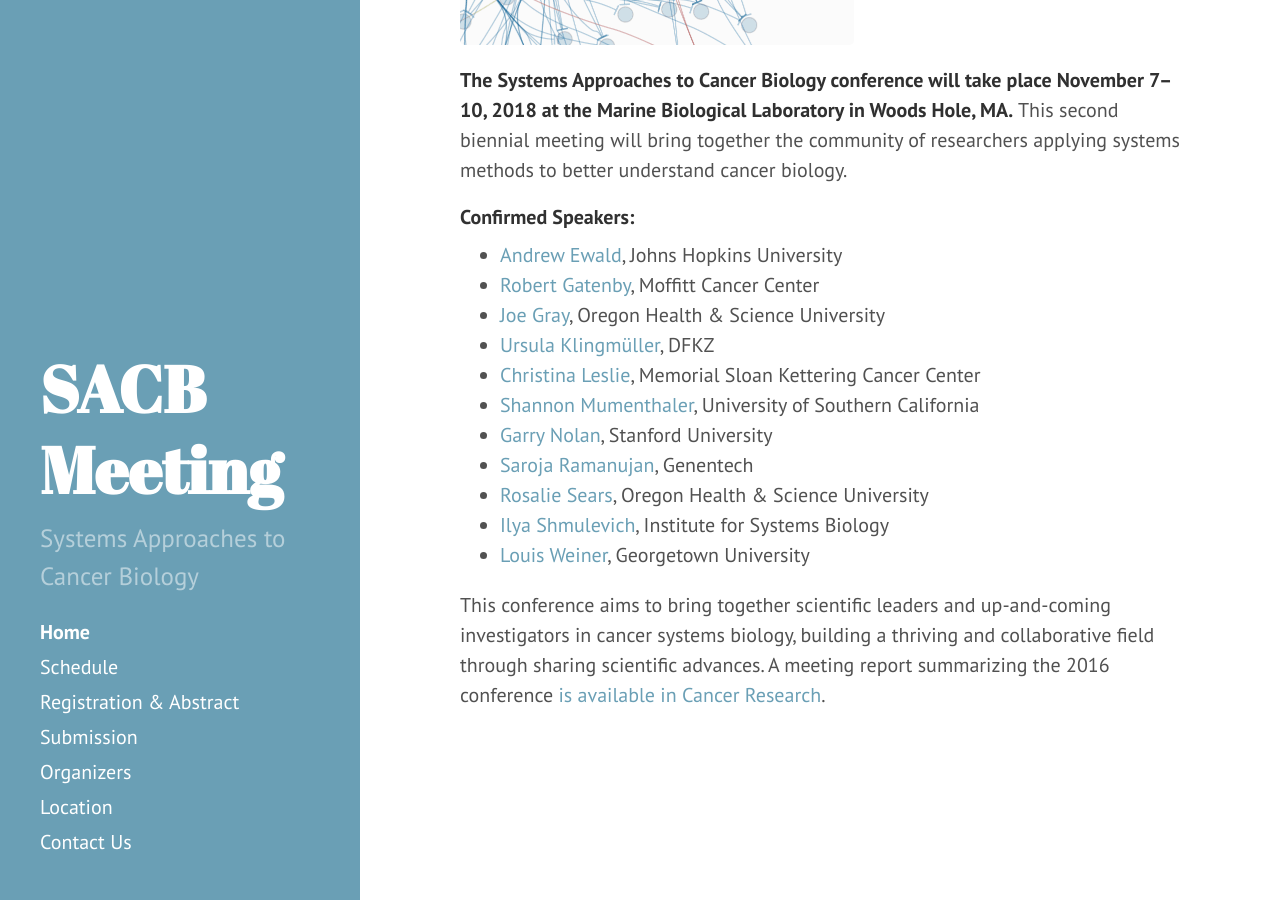
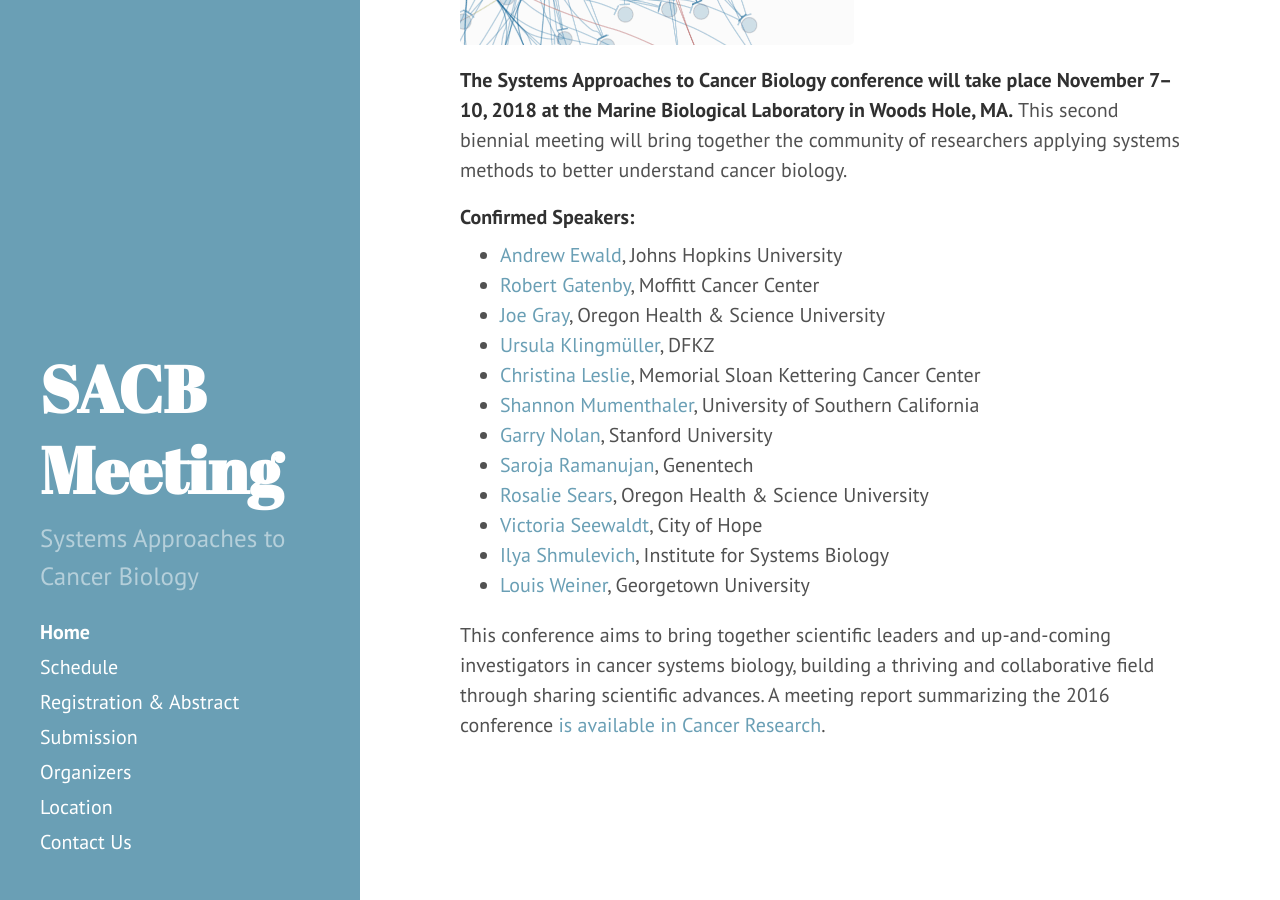
Before and after one commit to AECCSB/sacb-meeting, a Jekyll site: the page built from index.md, in a window 1280 px wide and 900 px high, scrolled down 539 px. Built offline with Jekyll 4.4.1, drawn with Linux system fonts in a browser that asks for light colours.

Commit message:
Add last speaker

```diff
--- a/index.md
+++ b/index.md
@@ -20,6 +20,7 @@
 - [Garry Nolan](http://web.stanford.edu/group/nolan/), Stanford University
 - [Saroja Ramanujan](https://www.gene.com/scientists/our-scientists/saroja-ramanujan), Genentech
 - [Rosalie Sears](http://www.ohsu.edu/xd/education/schools/school-of-medicine/departments/basic-science-departments/molecular-and-medical-genetics/people/primary-faculty/rosalie-sears.cfm), Oregon Health & Science University
+- [Victoria Seewaldt](https://www.cityofhope.org/people/seewaldt-victoria), City of Hope
 - [Ilya Shmulevich](https://www.systemsbiology.org/bio/ilya-shmulevich-phd/), Institute for Systems Biology
 - [Louis Weiner](https://lombardi.georgetown.edu/about/director.html), Georgetown University
 
```
